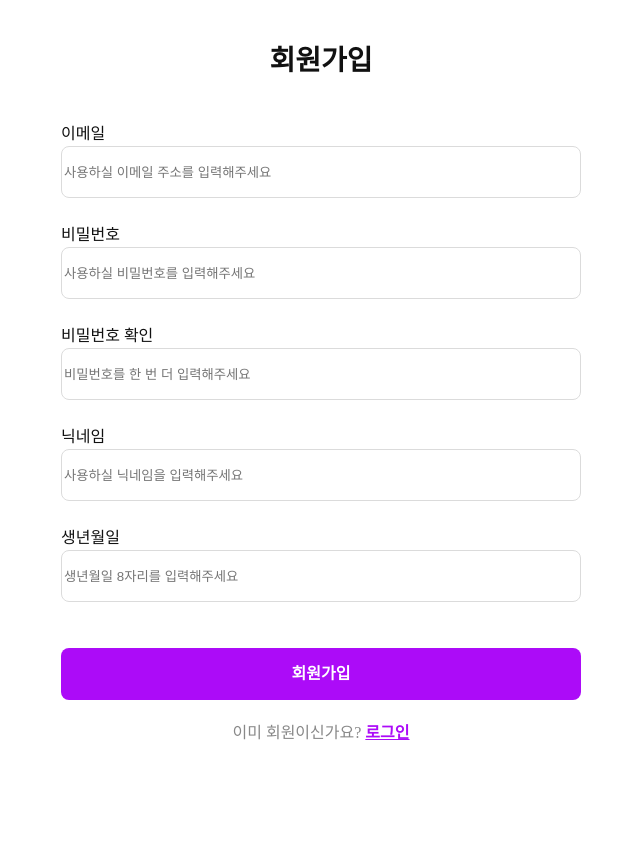
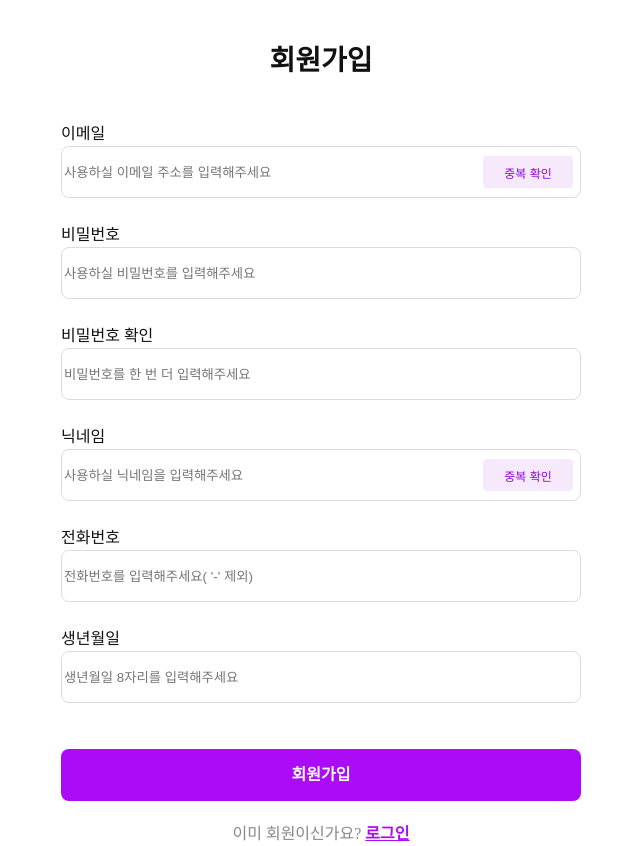
Before and after one commit to EnvyW6567/TeenTam-front, a React (Create React App) app: page /signup in a window 1280 px wide. Shown: the whole page, without its empty margins (319-959 px from the left). Before the commit the page ends 800 px from the top, so only its background shows below. Built offline with nearby package versions, Linux system fonts and the light colour scheme; a web font is replaced by a local one.

Commit message:
feat: add tel_input & duplicate check button to SignunPage Also add check button design

```diff
--- a/src/pages/SignupPage/SignupPage.jsx
+++ b/src/pages/SignupPage/SignupPage.jsx
@@ -15,6 +15,7 @@ const SignupPage = (props) => {
                         type="email"
                         name="email"
                     />
+                    <button className={`${styles.check_button} ${styles.email_check}`}>중복 확인</button>
                     <p className={`${styles.error_message} ${styles.email_error}`}></p>
                 </div>
                 <div className={styles.signup_input_box}>
@@ -48,7 +49,19 @@ const SignupPage = (props) => {
                         type="text"
                         name="username"
                     />
+                    <button className={`${styles.check_button} ${styles.username_check}`}>중복 확인</button>
                     <p className={`${styles.error_message} ${styles.username_error}`}></p>
+                </div>
+                <div className={styles.signup_input_box}>
+                    <label className={styles.label} htmlFor={styles.phone_number}>전화번호</label>
+                    <input
+                        placeholder="전화번호를 입력해주세요( '-' 제외)"
+                        className={styles.signup_input}
+                        id={styles.phone_number}
+                        type="text"
+                        name="phone_number"
+                    />
+                    <p className={`${styles.error_message} ${styles.phone_number_error}`}></p>
                 </div>
                 <div className={styles.signup_input_box}>
                     <label className={styles.label} htmlFor={styles.birth}>생년월일</label>
--- a/src/pages/SignupPage/SignupPage.module.css
+++ b/src/pages/SignupPage/SignupPage.module.css
@@ -28,6 +28,7 @@
     width: 520px;
     height: 80px;
     margin-top: 21px;
+    position: relative;
 }
 
 .label{
@@ -43,6 +44,27 @@
     border: 1px solid #DBDBDB;
     border-radius: 8px;
     outline: none;
+}
+
+.check_button{
+    position: absolute;
+    right: 8px;
+    bottom: 14px;
+    border: 0;
+    width: 90px;
+    height: 32px;
+    background: #F6E9FC;
+    border-radius: 4px;
+    color: #9400DA;
+    font-size: 12px;
+    cursor: pointer;
+    transition: all .15s ease-out;
+}
+
+.check_button:hover{
+    background: #9400DA;
+    color: #ffffff;
+    transform: scale(1.05);
 }
 
 .error_message{
```
